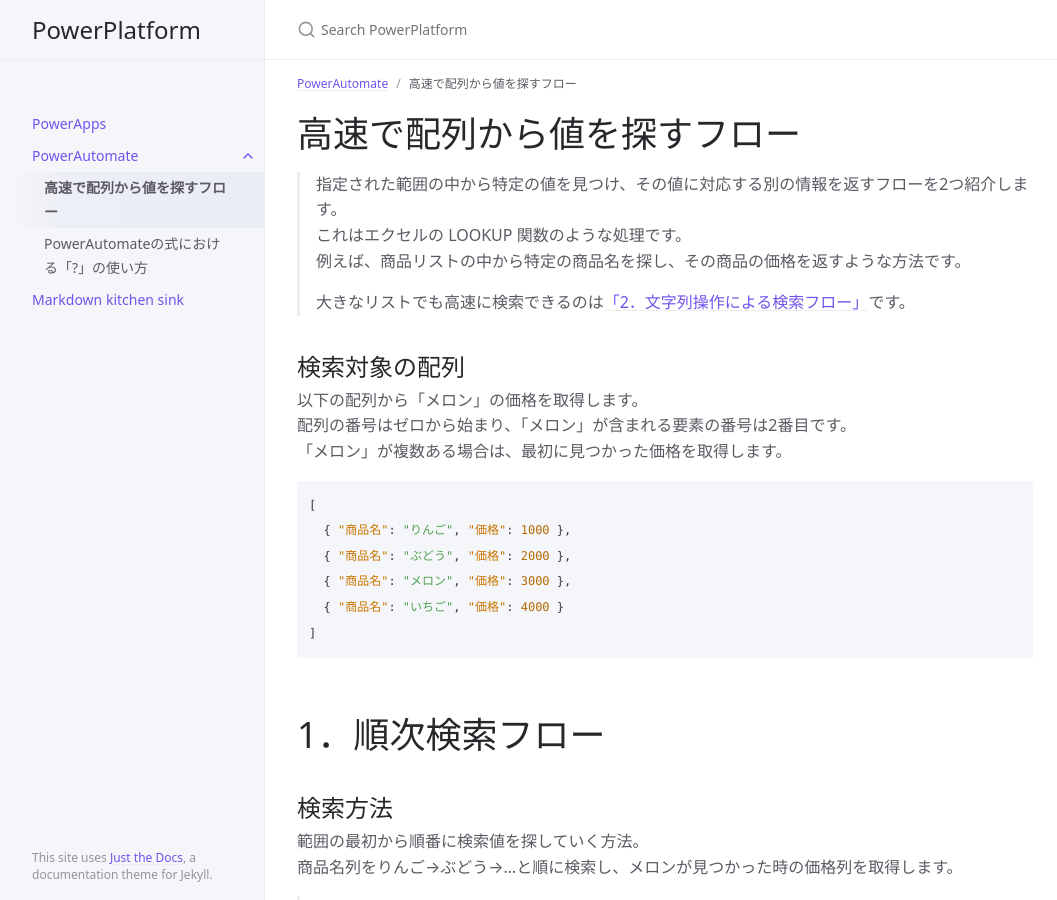
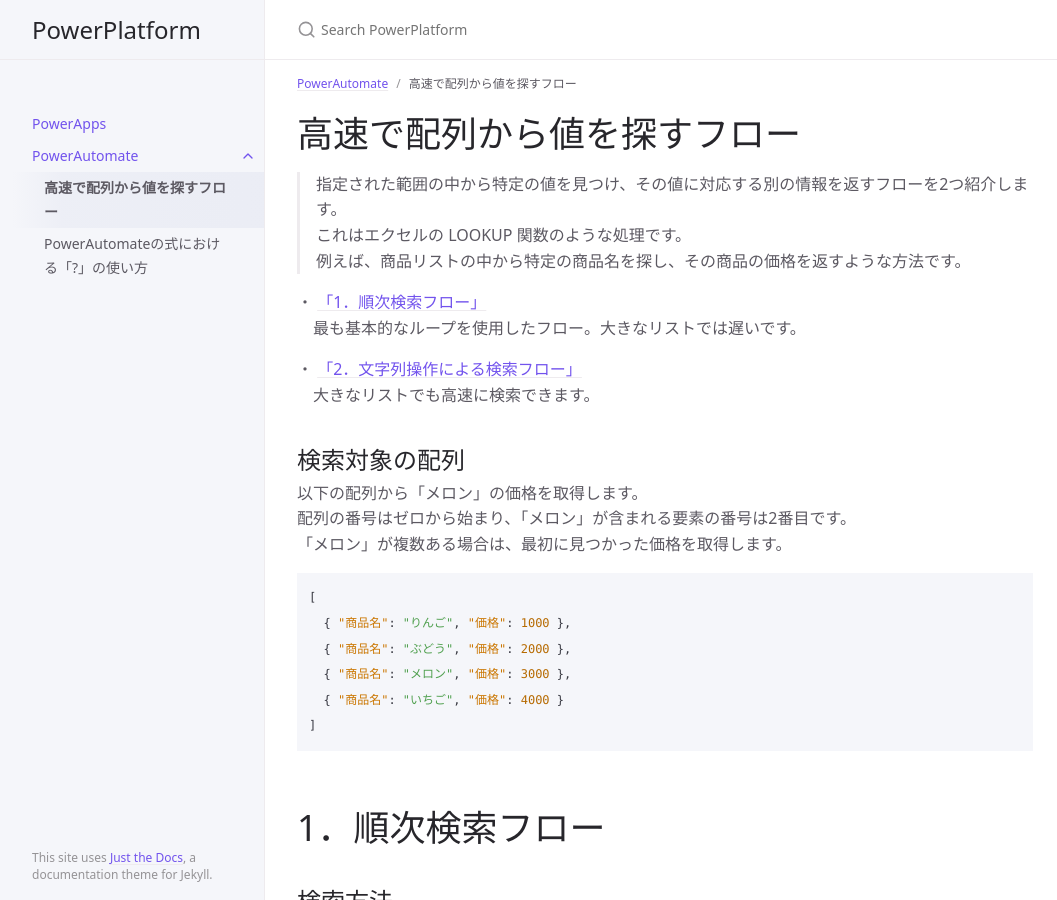
Before and after one commit to TechStackLearner/blog, a Jekyll site: the page built from docs/powerautomate/P02_C001.md, in a window 1280 px wide and 900 px high. Shown: the whole window, without its empty margins (107-1164 px from the left). Built offline with Jekyll 4.4.1, drawn with Linux system fonts in a browser that asks for light colours; cached includes are drawn as plain includes.

Commit message:
追加：投稿日、更新日

```diff
--- a/Gemfile
+++ b/Gemfile
@@ -7,3 +7,5 @@ gem "html-proofer", "~> 5.0", :group => :development
 
 gem 'github-pages', group: :jekyll_plugins
 gem 'just-the-docs'
+
+gem "jekyll-last-modified-at", "~> 1.3"
--- a/_config.yml
+++ b/_config.yml
@@ -183,6 +183,7 @@ plugins:
   - jekyll-seo-tag
   - jekyll-github-metadata
   - jekyll-include-cache
+  - jekyll-last-modified-at
 
 #　Build error対策
 include:
--- a/_layouts/default.html
+++ b/_layouts/default.html
@@ -25,6 +25,8 @@ layout: table_wrappers
           {% if site.heading_anchors != false %}
             {% include vendor/anchor_headings.html html=content beforeHeading="true" anchorBody="<svg viewBox=\"0 0 16 16\" aria-hidden=\"true\"><use xlink:href=\"#svg-link\"></use></svg>" anchorClass="anchor-heading" anchorAttrs="aria-labelledby=\"%html_id%\"" %}
           {% else %}
+            <p>投稿日: {{ page.date | date: "%Y-%m-%d" }}</p>
+            <p>更新日: {{ page.last_modified_at | date: "%Y-%m-%d" }}</p>
             {{ content }}
           {% endif %}
 
--- a/_layouts/post.html
+++ b/_layouts/post.html
@@ -1,7 +1,4 @@
 ---
 layout: default
-<p>投稿日: {{ page.date | date: "%Y-%m-%d" }}</p>
-<p>更新日: {{ page.last_modified_at | date: "%Y-%m-%d" }}</p>
 ---
-
 {{ content }}
--- a/docs/powerautomate/P02_C001.md
+++ b/docs/powerautomate/P02_C001.md
@@ -13,8 +13,12 @@ last_modified_at: 2024-08-21
 > 指定された範囲の中から特定の値を見つけ、その値に対応する別の情報を返すフローを2つ紹介します。<br>
 > これはエクセルの LOOKUP 関数のような処理です。<br>
 > 例えば、商品リストの中から特定の商品名を探し、その商品の価格を返すような方法です。
->
-> 大きなリストでも高速に検索できるのは[「2．文字列操作による検索フロー」](#2文字列操作による検索フロー)です。<br>
+
+・ [「1．順次検索フロー」](#1順次検索フロー)<br>
+　最も基本的なループを使用したフロー。大きなリストでは遅いです。<br>
+
+・ [「2．文字列操作による検索フロー」](#2文字列操作による検索フロー)<br>
+　大きなリストでも高速に検索できます。<br>
 
 ## 検索対象の配列
 以下の配列から「メロン」の価格を取得します。<br>
```
Also changed, not shown: other parts of docs/powerautomate/P02_C001.md (+1 -1 lines), docs/index-test.md (+1 -1 lines), Gemfile.lock.
